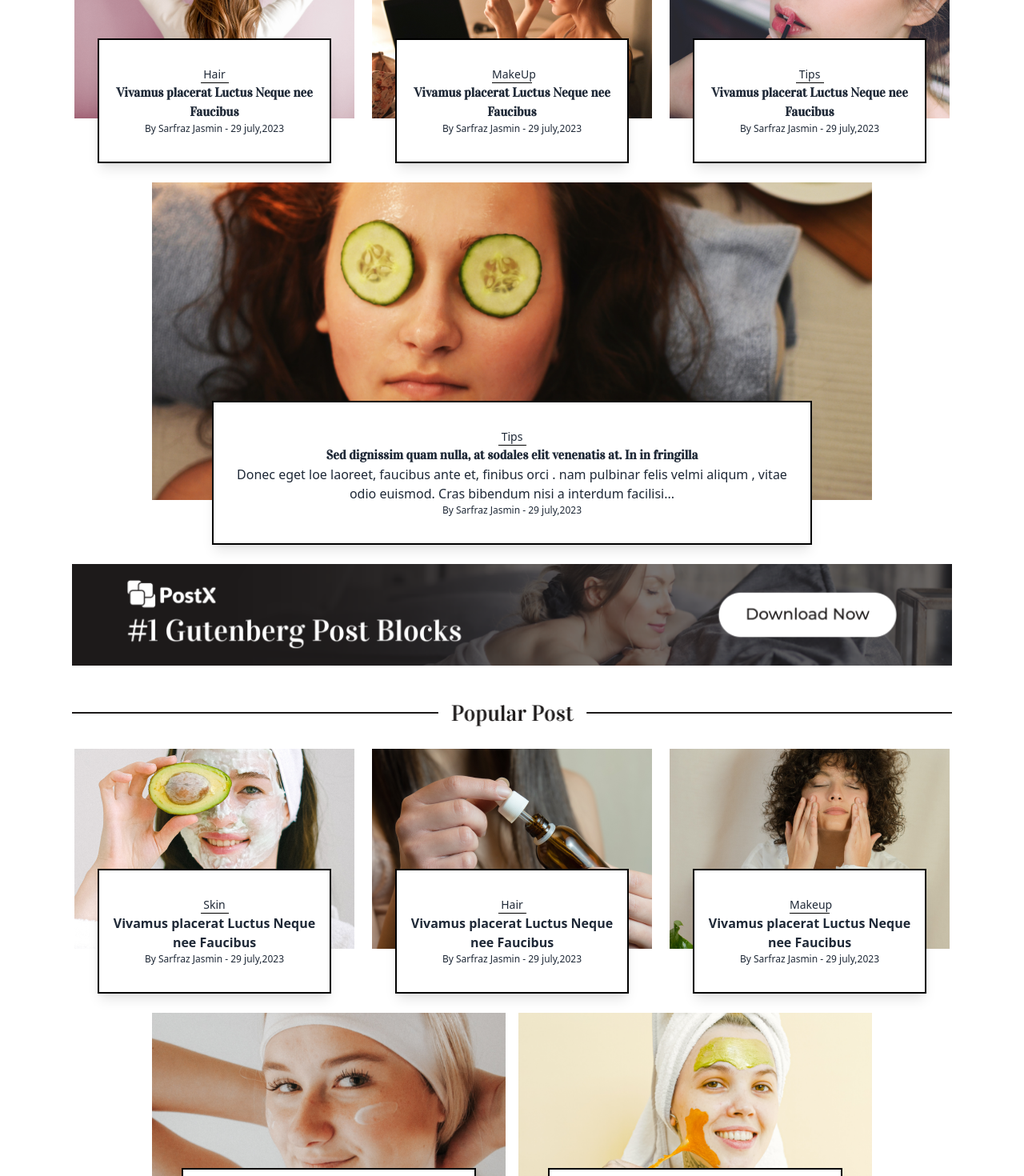
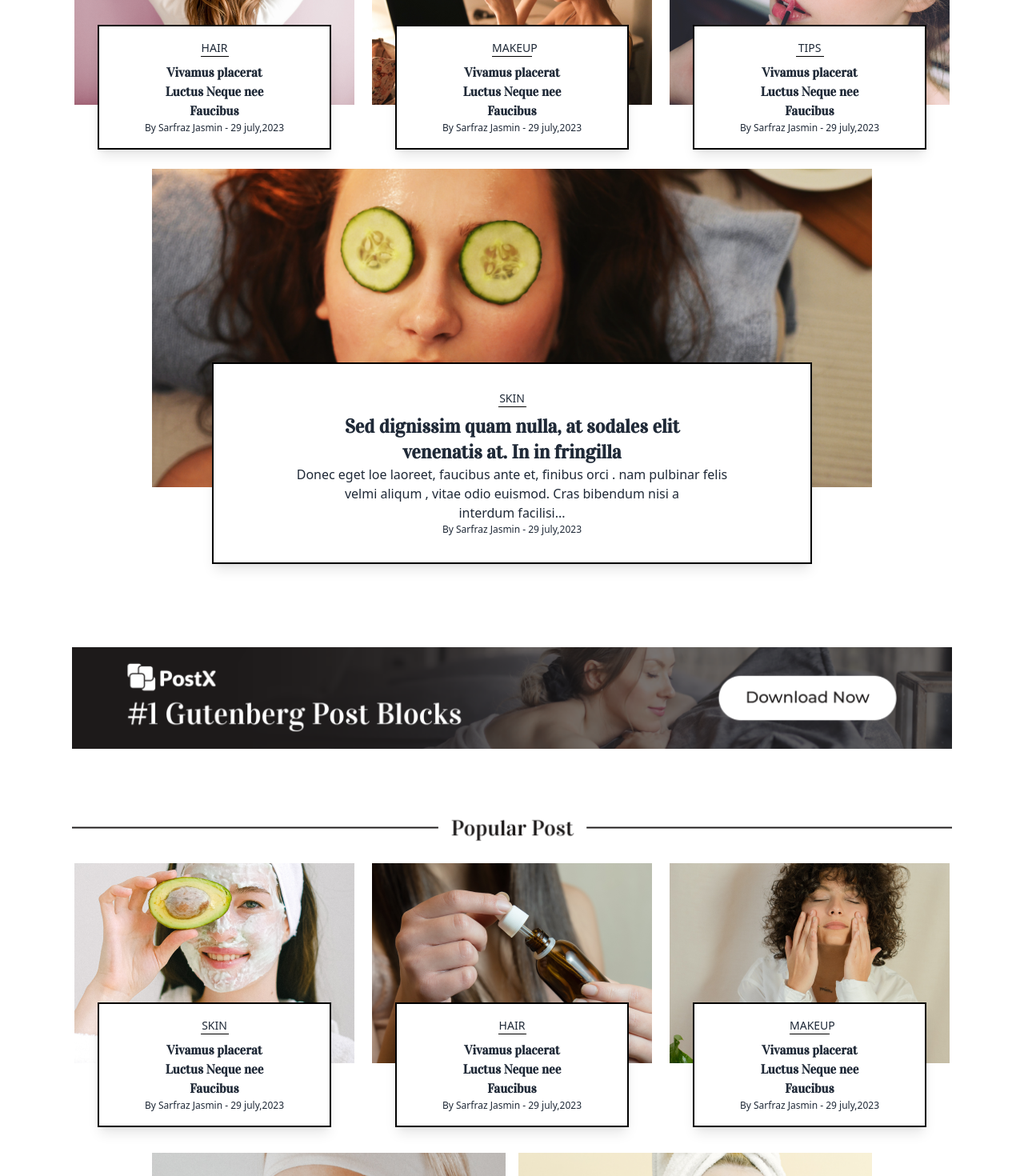
Before and after one commit to rubaiyat12/task-2, a React (Vite) app: page / in a window 1280 px wide. Shown: the part 1330-2800 px from the top of the page at 80% size. Built offline with nearby package versions, Linux system fonts and the light colour scheme.

Commit message:
random post updated

```diff
--- a/src/components/HeadingCart/HeadingCart.jsx
+++ b/src/components/HeadingCart/HeadingCart.jsx
@@ -3,7 +3,7 @@ import img1 from '../../assets/cart/Image (1).png'
 import img2 from '../../assets/cart/Image (2).png'
 import img3 from '../../assets/cart/popular4.png'
 
-import img6 from '../../assets/cart/Image (6).png'
+import img6 from '../../assets/cart/Image (5).png'
 
 
 const HeadingCart = () => {
--- a/src/components/Latest/Latest.jsx
+++ b/src/components/Latest/Latest.jsx
@@ -21,30 +21,30 @@ const Latest = () => {
 
             <div className='mx-auto relative'>
                 <img  src={img1} alt="" srcset="" />
-                <div className='text-center px-4 py-8 bg-white border-2 border-black
-                  shadow-lg md:w-5/6 mx-auto absolute left-0 right-0 -bottom-14'>
-                    <p className='border-b w-[35px] text-[14px] mx-auto border-black  '>Hair </p>
-                    <p className='md:font-bold font-Vidaloka'> Vivamus placerat Luctus Neque nee Faucibus</p>
+                <div className='text-center  py-4 bg-white border-2 border-black
+                  shadow-lg md:w-5/6  mx-auto absolute left-0 right-0 -bottom-14'>
+                    <p className='border-b w-[35px] text-[14px] mx-auto border-black mb-2 '>HAIR </p>
+                    <p className='md:font-bold font-Vidaloka'> Vivamus placerat <br /> Luctus Neque nee <br /> Faucibus</p>
                     <p className='text-[12px]'>By Sarfraz Jasmin - 29 july,2023</p>
 
                 </div>
             </div>
             <div className='mx-auto relative'>
                 <img  src={img5} alt="" srcset="" />
-                <div className='text-center px-4 py-8 bg-white border-2 border-black
+                <div className='text-center  py-4 bg-white border-2 border-black
                   shadow-lg md:w-5/6 mx-auto absolute left-0 right-0 -bottom-14'>
-                    <p className='border-b w-[50px] text-[14px] mx-auto border-black  '>MakeUp </p>
-                    <p className='md:font-bold font-Vidaloka'> Vivamus placerat Luctus Neque nee Faucibus</p>
+                    <p className='border-b w-[50px] text-[14px] mx-auto border-black  mb-2 '>MAKEUP </p>
+                    <p className='md:font-bold font-Vidaloka'> Vivamus placerat <br /> Luctus Neque nee <br /> Faucibus</p>
                     <p className='text-[12px]'>By Sarfraz Jasmin - 29 july,2023</p>
 
                 </div>
             </div>
             <div className='mx-auto relative'>
                 <img  src={img2} alt="" srcset="" />
-                <div className='text-center px-4 py-8 bg-white border-2 border-black
+                <div className='text-center  py-4 bg-white border-2 border-black
                   shadow-lg md:w-5/6 mx-auto absolute left-0 right-0 -bottom-14'>
-                    <p className='border-b w-[35px] text-[14px] mx-auto border-black  '>Tips </p>
-                    <p className='md:font-bold font-Vidaloka'> Vivamus placerat Luctus Neque nee Faucibus</p>
+                    <p className='border-b w-[35px] text-[14px] mx-auto border-black mb-2 '>TIPS </p>
+                    <p className='md:font-bold font-Vidaloka'> Vivamus placerat <br /> Luctus Neque nee <br /> Faucibus</p>
                     <p className='text-[12px]'>By Sarfraz Jasmin - 29 july,2023</p>
 
                 </div>
@@ -52,16 +52,16 @@ const Latest = () => {
 
 
             </div>
-            <div className='max-w-[900px] mx-auto relative mt-20'>
+            <div className='max-w-[900px] mx-auto relative mt-20 '>
             <div className='mx-auto relative'>
                 <img  src={img7} alt="" srcset="" />
                 <div className='text-center px-4 py-8 bg-white border-2 border-black
-                  shadow-lg md:w-5/6 mx-auto absolute left-0 right-0 -bottom-14'>
-                    <p className='border-b w-[35px] text-[14px] mx-auto border-black '>Tips </p>
-                    <p className='md:font-bold font-Vidaloka'> Sed dignissim quam nulla, at sodales elit venenatis at. In in fringilla</p>
+                  shadow-lg md:w-5/6 mx-auto absolute left-0 right-0 -bottom-24'>
+                    <p className='border-b w-[35px] text-[14px] mx-auto border-black mb-2 '>SKIN </p>
+                    <p className='md:font-bold font-Vidaloka text-2xl'> Sed dignissim quam nulla, at sodales elit <br /> venenatis at. In in fringilla</p>
 
-                         <p>Donec eget loe laoreet, faucibus ante et, finibus orci . nam pulbinar felis velmi aliqum , vitae
-                          odio euismod. Cras bibendum nisi a interdum facilisi...
+                         <p className=' ml-16  mr-16'>Donec eget loe laoreet, faucibus ante et, finibus orci . nam pulbinar felis <br /> velmi aliqum , vitae
+                          odio euismod. Cras bibendum nisi a <br /> interdum facilisi...
                          </p>
                          <p className='text-[12px]'>By Sarfraz Jasmin - 29 july,2023</p>
                 </div>
@@ -70,7 +70,7 @@ const Latest = () => {
 
             </div>
 
-            <div className=' mt-20 mb-10'>
+            <div className=' mt-[200px] mb-20 '>
               <img  src={Ad} alt="" />
             </div>
 
--- a/src/components/PopularPost/PopularPost.jsx
+++ b/src/components/PopularPost/PopularPost.jsx
@@ -18,32 +18,32 @@ const PopularPost = () => {
              <div className='grid lg:grid-cols-3  mx-auto gap-4 justify-between '>
 
 
-<div className='mx-auto relative'>
+<div className='mx-auto relative mb-8'>
     <img  src={popular1} alt="" srcset="" />
-    <div className='text-center px-4 py-8 bg-white border-2 border-black
-      shadow-lg md:w-5/6 mx-auto absolute left-0 right-0 -bottom-14'>
-        <p className='border-b w-[35px] text-[14px] mx-auto border-black  '>Skin </p>
-        <p className='md:font-bold'> Vivamus placerat Luctus Neque nee Faucibus</p>
+    <div className='text-center  py-4 bg-white border-2 border-black
+      shadow-lg md:w-5/6 mx-auto absolute left-0 right-0 -bottom-20'>
+        <p className='border-b w-[35px] text-[14px] mx-auto border-black mb-2 '>SKIN</p>
+        <p className='md:font-bold font-Vidaloka'> Vivamus placerat <br /> Luctus Neque nee <br /> Faucibus</p>
         <p className='text-[12px]'>By Sarfraz Jasmin - 29 july,2023</p>
 
     </div>
 </div>
-<div className='mx-auto relative'>
+<div className='mx-auto relative mb-8'>
     <img  src={popular2} alt="" srcset="" />
-    <div className='text-center px-4 py-8 bg-white border-2 border-black
-      shadow-lg md:w-5/6 mx-auto absolute left-0 right-0 -bottom-14'>
-        <p className='border-b w-[35px] text-[14px] mx-auto border-black  '>Hair </p>
-        <p className='md:font-bold'> Vivamus placerat Luctus Neque nee Faucibus</p>
+    <div className='text-center  py-4 bg-white border-2 border-black
+      shadow-lg md:w-5/6 mx-auto absolute left-0 right-0 -bottom-20'>
+        <p className='border-b w-[35px] text-[14px] mx-auto border-black mb-2 '>HAIR </p>
+        <p className='md:font-bold font-Vidaloka'> Vivamus placerat <br /> Luctus Neque nee <br /> Faucibus</p>
         <p className='text-[12px]'>By Sarfraz Jasmin - 29 july,2023</p>
 
     </div>
 </div>
-<div className='mx-auto relative'>
+<div className='mx-auto relative mb-8'>
     <img  src={img4} alt="" srcset="" />
-    <div className='text-center px-4 py-8 bg-white border-2 border-black
-      shadow-lg md:w-5/6 mx-auto absolute left-0 right-0 -bottom-14'>
-        <p className='border-b w-[50px] text-[14px] mx-auto border-black  '>Makeup </p>
-        <p className='md:font-bold'> Vivamus placerat Luctus Neque nee Faucibus</p>
+    <div className='text-center  py-4 bg-white border-2 border-black
+      shadow-lg md:w-5/6 mx-auto absolute left-0 right-0 -bottom-20'>
+        <p className='border-b w-[50px] text-[14px] mx-auto border-black mb-2 '>MAKEUP</p>
+        <p className='md:font-bold font-Vidaloka'> Vivamus placerat <br /> Luctus Neque nee <br /> Faucibus</p>
         <p className='text-[12px]'>By Sarfraz Jasmin - 29 july,2023</p>
 
     </div>
@@ -52,23 +52,23 @@ const PopularPost = () => {
 
 
 </div>
-<div className='grid lg:grid-cols-2 max-w-[900px] mx-auto gap-4 justify-between mt-20 mb-20 '>
-<div className='mx-auto relative'>
+<div className='grid lg:grid-cols-2 max-w-[900px] mx-auto gap-4 justify-between mt-20 mb-[120px] '>
+<div className='mx-auto relative '>
     <img  src={popular3} alt="" srcset="" />
-    <div className='text-center px-4 py-8 bg-white border-2 border-black
-      shadow-lg md:w-5/6 mx-auto absolute left-0 right-0 -bottom-14'>
-        <p className='border-b w-[35px] text-[14px] mx-auto border-black  '>skin </p>
-        <p className='md:font-bold'> Vivamus placerat Luctus Neque nee Faucibus</p>
+    <div className='text-center py-4 bg-white border-2 border-black
+      shadow-lg md:w-5/6 mx-auto absolute left-0 right-0 -bottom-20'>
+        <p className='border-b w-[35px] text-[14px] mx-auto border-black mb-2 '>SKIN </p>
+        <p className='md:font-bold font-Vidaloka'> Vivamus placerat <br /> Luctus Neque nee <br /> Faucibus</p>
         <p className='text-[12px]'>By Sarfraz Jasmin - 29 july,2023</p>
 
     </div>
 </div>
 <div className='mx-auto relative'>
     <img  src={popular4} alt="" srcset="" />
-    <div className='text-center px-4 py-8 bg-white border-2 border-black
-      shadow-lg md:w-5/6 mx-auto absolute left-0 right-0 -bottom-14'>
-        <p className='border-b w-[35px] text-[14px] mx-auto border-black  '>Tips </p>
-        <p className='md:font-bold'> Vivamus placerat Luctus Neque nee Faucibus</p>
+    <div className='text-center py-4 bg-white border-2 border-black
+      shadow-lg md:w-5/6 mx-auto absolute left-0 right-0 -bottom-20'>
+        <p className='border-b w-[35px] text-[14px] mx-auto border-black mb-2 '>TIPS </p>
+        <p className='md:font-bold font-Vidaloka'> Vivamus placerat <br /> Luctus Neque nee <br /> Faucibus</p>
         <p className='text-[12px]'>By Sarfraz Jasmin - 29 july,2023</p>
 
     </div>
--- a/src/components/RandomPost/RandomPost.jsx
+++ b/src/components/RandomPost/RandomPost.jsx
@@ -12,18 +12,18 @@ const RandomPost = () => {
     return (
         <div className='md:w-[1100px] mx-auto  '>
 
-            <div className='mx-10 md:w-[1200px] mt-10 mb-10'>
+            <div className='mx-10 md:w-[1200px] mt-20 mb-10'>
                 <img src={title} alt="" />
             </div>
             <div>
             <div className=' relative  '>
-                <img className='mx-10' src={img1} alt="" srcset="" />
+                <img className='' src={img1} alt="" srcset="" />
                 <div className=' px-10 py-20 bg-white border-2 border-black w-[666px] h-[368px]
-                  shadow-lg  mx-auto absolute left-[490px] right-0 bottom-[55px]'>
-                    <p className=' border-b border-[#1D1A1A] w-[58px]'>MAKEUP </p>
-                    <h1 className='font-Vidaloka text-2xl' >Sed dignissim quam nulla, at sodales elit venenatis at, In in fringla</h1>
-                    <p>Donec eget leo laoreet, faucibus ante et, finibus orci, Nam pulvinar
-                        felis vel mi aliquam, vitae dapibus odio euismod. Cras bibendum nisi a interdum facilisis....
+                  shadow-lg  mx-auto absolute left-[410px] right-0 bottom-[55px]'>
+                    <p className=' border-b border-[#1D1A1A] w-[58px] mb-4'>MAKEUP </p>
+                    <h1 className='font-Vidaloka text-2xl' >Sed dignissim quam nulla, at sodales elit <br /> venenatis at, In in fringla</h1>
+                    <p className='mb-8'>Donec eget leo laoreet, faucibus ante et, finibus orci, Nam pulvinar <br />
+                        felis vel mi aliquam, vitae dapibus odio euismod. Cras bibendum nisi a <br /> interdum facilisis....
                     </p>
                     <p>By Sarfraz Jasmin - 29 July, 2023</p>
 
@@ -37,10 +37,10 @@ const RandomPost = () => {
                 <img  className='mx-[500px]' src={img3} alt="" srcset="" />
                 <div className=' px-10 py-20 bg-white border-2 border-black w-[666px] h-[368px]
                   shadow-lg  mx-auto absolute right-[440px] left-0 bottom-[55px]'>
-                    <p className=' border-b border-[#1D1A1A] w-[30px]'>SPA</p>
-                    <h1 className='font-Vidaloka text-2xl' >Sed dignissim quam nulla, at sodales elit venenatis at, In in fringla</h1>
-                    <p>Donec eget leo laoreet, faucibus ante et, finibus orci, Nam pulvinar
-                        felis vel mi aliquam, vitae dapibus odio euismod. Cras bibendum nisi a interdum facilisis....
+                    <p className=' border-b border-[#1D1A1A] w-[30px] mb-4'>SPA</p>
+                    <h1 className='font-Vidaloka text-2xl' >Sed dignissim quam nulla, at sodales elit <br /> venenatis at, In in fringla</h1>
+                    <p className='mb-8'>Donec eget leo laoreet, faucibus ante et, finibus orci, Nam pulvinar <br />
+                        felis vel mi aliquam, vitae dapibus odio euismod. Cras bibendum nisi a <br /> interdum facilisis....
                     </p>
                     <p>By Sarfraz Jasmin - 29 July, 2023</p>
 
@@ -55,11 +55,11 @@ const RandomPost = () => {
             <div className='mx-auto relative'>
                 <img className=' '  src={img4} alt="" srcset="" />
                 <div className=' px-10 py-20 bg-white border-2 border-black  w-[666px] h-[368px]
-                  shadow-lg  mx-auto absolute left-[490px] right-0 bottom-[55px]'>
-                    <p className=' border-b border-[#1D1A1A] w-[58px]'>MakeUp </p>
-                    <h1 className='font-Vidaloka text-2xl' >Sed dignissim quam nulla, at sodales elit venenatis at, In in fringla</h1>
-                    <p>Donec eget leo laoreet, faucibus ante et, finibus orci, Nam pulvinar
-                        felis vel mi aliquam, vitae dapibus odio euismod. Cras bibendum nisi a interdum facilisis....
+                  shadow-lg  mx-auto absolute left-[410px] right-0 bottom-[55px]'>
+                    <p className=' border-b border-[#1D1A1A] w-[58px] mb-4'>MakeUp </p>
+                    <h1 className='font-Vidaloka text-2xl' >Sed dignissim quam nulla, at sodales elit <br /> venenatis at, In in fringla</h1>
+                    <p className='mb-8'>Donec eget leo laoreet, faucibus ante et, finibus orci, Nam pulvinar <br />
+                        felis vel mi aliquam, vitae dapibus odio euismod. Cras bibendum nisi a <br /> interdum facilisis....
                     </p>
                     <p>By Sarfraz Jasmin - 29 July, 2023</p>
 
@@ -72,10 +72,10 @@ const RandomPost = () => {
                 <img  className='mx-[500px] ' src={img6} alt="" srcset="" />
                 <div className=' px-10 py-20 bg-white border-2 border-black w-[666px] h-[368px]
                   shadow-lg  mx-auto absolute right-[440px] left-0 bottom-[55px]'>
-                    <p className=' border-b border-[#1D1A1A] w-[58px]'>MakeUp </p>
-                    <h1 className='font-Vidaloka text-2xl' >Sed dignissim quam nulla, at sodales elit venenatis at, In in fringla</h1>
-                    <p>Donec eget leo laoreet, faucibus ante et, finibus orci, Nam pulvinar
-                        felis vel mi aliquam, vitae dapibus odio euismod. Cras bibendum nisi a interdum facilisis....
+                    <p className=' border-b border-[#1D1A1A] w-[58px] mb-4'>MakeUp </p>
+                    <h1 className='font-Vidaloka text-2xl' >Sed dignissim quam nulla, at sodales elit <br /> venenatis at, In in fringla</h1>
+                    <p className='mb-8'>Donec eget leo laoreet, faucibus ante et, finibus orci, Nam pulvinar <br />
+                        felis vel mi aliquam, vitae dapibus odio euismod. Cras bibendum nisi a <br /> interdum facilisis....
                     </p>
                     <p>By Sarfraz Jasmin - 29 July, 2023</p>
 
@@ -87,11 +87,11 @@ const RandomPost = () => {
             <div className='mx-auto relative'>
                 <img className=' '  src={img7} alt="" srcset="" />
                 <div className=' px-10 py-20 bg-white border-2 border-black w-[666px] h-[368px]
-                  shadow-lg  mx-auto absolute left-[490px] right-0 bottom-[55px]'>
-                    <p className=' border-b border-[#1D1A1A] w-[40px]'>TIPS </p>
-                    <h1  className='font-Vidaloka text-2xl'>Sed dignissim quam nulla, at sodales elit venenatis at, In in fringla</h1>
-                    <p>Donec eget leo laoreet, faucibus ante et, finibus orci, Nam pulvinar
-                        felis vel mi aliquam, vitae dapibus odio euismod. Cras bibendum nisi a interdum facilisis....
+                  shadow-lg  mx-auto absolute left-[410px] right-0 bottom-[55px]'>
+                    <p className=' border-b border-[#1D1A1A] w-[40px] mb-4 '>TIPS </p>
+                    <h1  className='font-Vidaloka text-2xl'>Sed dignissim quam nulla, at sodales elit <br /> venenatis at, In in fringla</h1>
+                    <p className='mb-8'>Donec eget leo laoreet, faucibus ante et, finibus orci, Nam pulvinar <br />
+                        felis vel mi aliquam, vitae dapibus odio euismod. Cras bibendum nisi a <br /> interdum facilisis....
                     </p>
                     <p>By Sarfraz Jasmin - 29 July, 2023</p>
 
@@ -103,10 +103,10 @@ const RandomPost = () => {
                 <img  className='mx-[500px] ' src={img8} alt="" srcset="" />
                 <div className=' px-10 py-20 bg-white border-2 border-black w-[666px] h-[368px]
                   shadow-lg  mx-auto absolute right-[490px] left-0 bottom-[55px]'>
-                    <p className=' border-b border-[#1D1A1A] w-[58px]'>MakeUp </p>
-                    <h1 className='font-Vidaloka text-2xl' >Sed dignissim quam nulla, at sodales elit venenatis at, In in fringla</h1>
-                    <p>Donec eget leo laoreet, faucibus ante et, finibus orci, Nam pulvinar
-                        felis vel mi aliquam, vitae dapibus odio euismod. Cras bibendum nisi a interdum facilisis....
+                    <p className=' border-b border-[#1D1A1A] w-[58px] mb-4'>MakeUp </p>
+                    <h1 className='font-Vidaloka text-2xl' >Sed dignissim quam nulla, at sodales elit <br /> venenatis at, In in fringla</h1>
+                    <p className='mb-8'>Donec eget leo laoreet, faucibus ante et, finibus orci, Nam pulvinar <br />
+                        felis vel mi aliquam, vitae dapibus odio euismod. Cras bibendum nisi a <br /> interdum facilisis....
                     </p>
                     <p>By Sarfraz Jasmin - 29 July, 2023</p>
 
```
Also changed, not shown: src/components/Banner/Banner.jsx (+4 -4 lines), src/components/FooterBottom/FooterBottom.jsx (+9 -4 lines), src/components/Morbi/Morbi.jsx (+9 -9 lines), src/components/TopNavbar/TopNavbar.jsx (+4 -3 lines).
